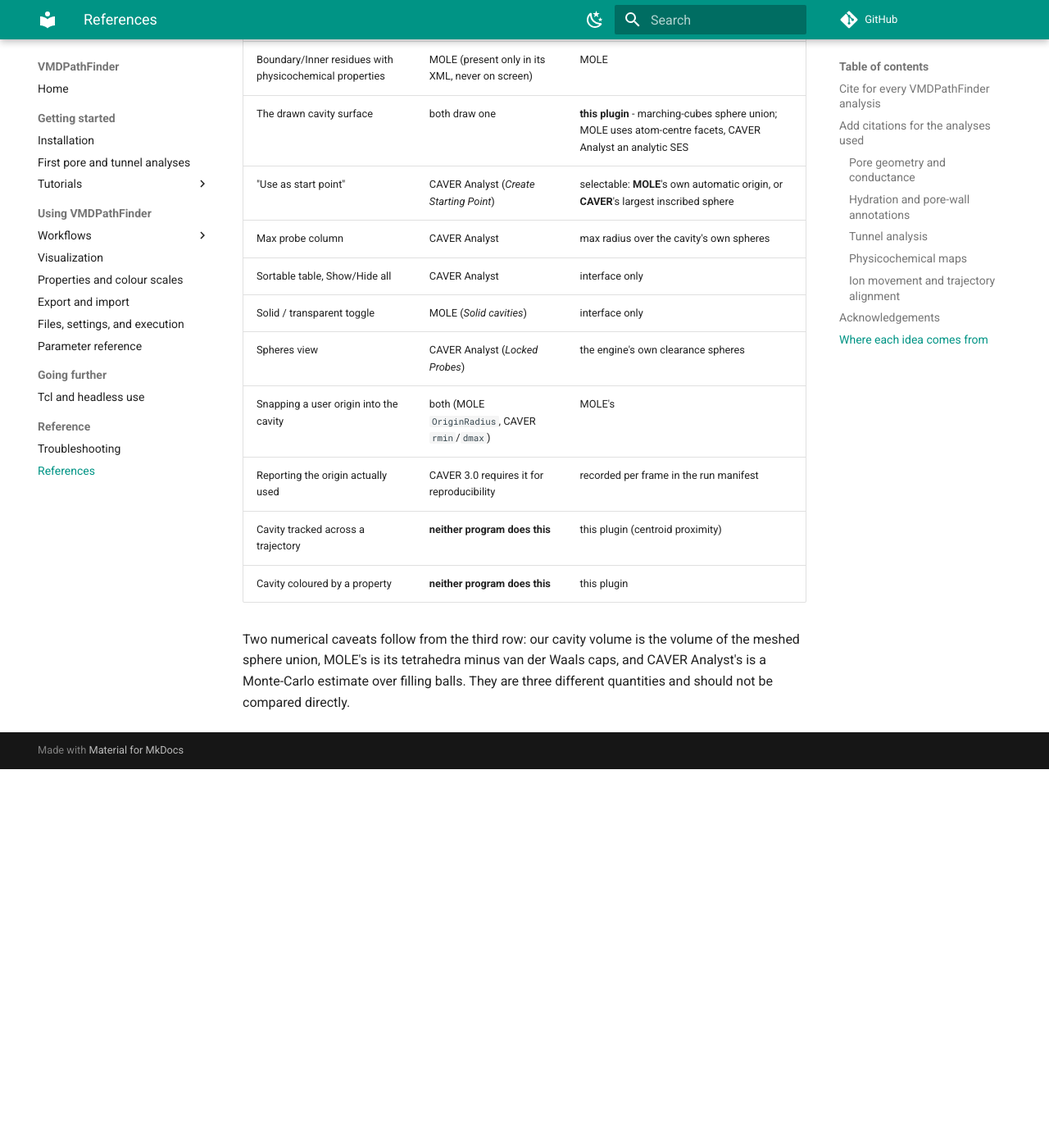
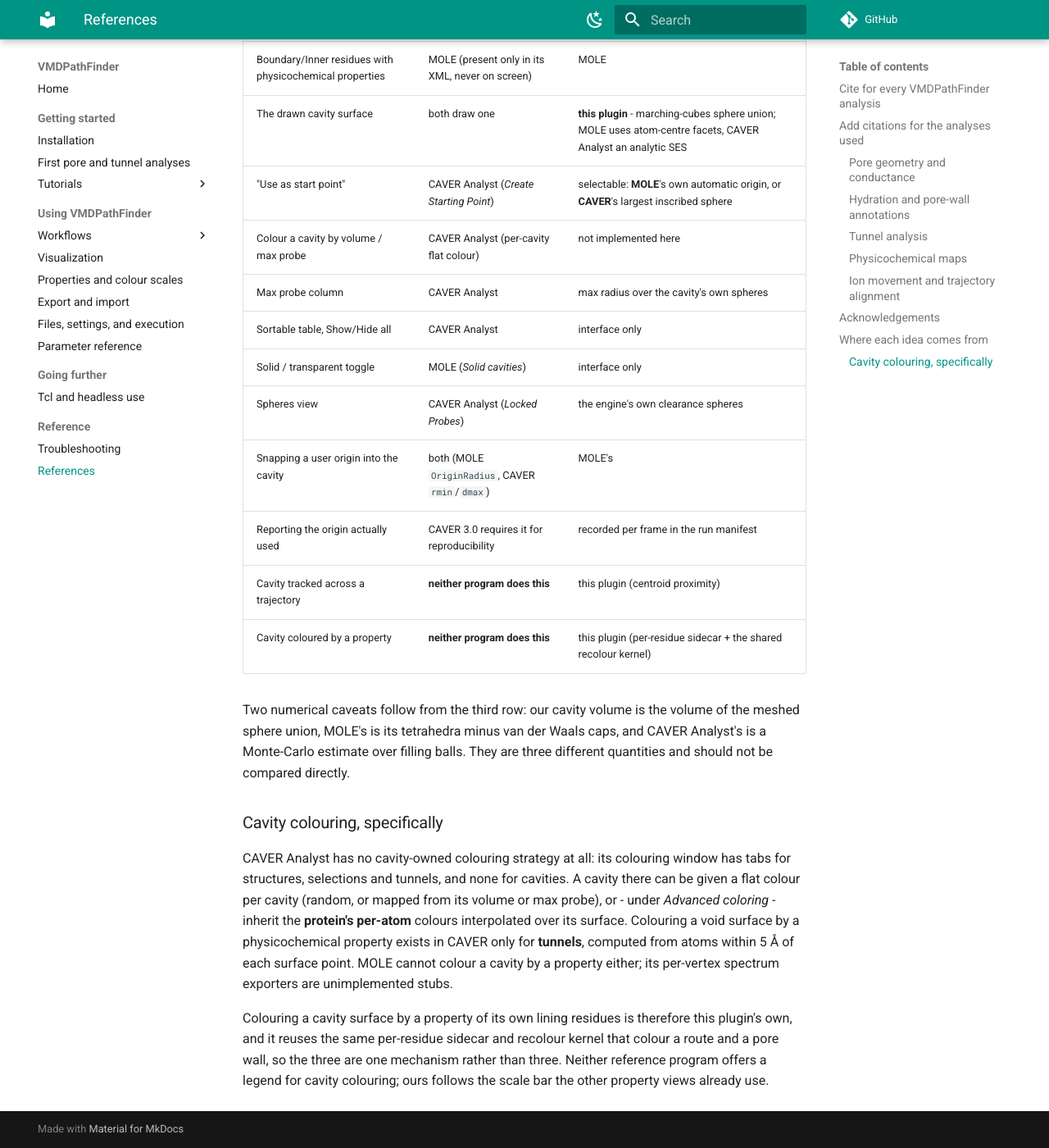
Before and after one commit to aminkvh/VMDHole, an MkDocs documentation site: the page built from docs/references.md, in a window 1280 px wide and 1400 px high, scrolled down 3154 px. Shown: the whole window at 82% size. Built offline with MkDocs 1.6.1 and Material for MkDocs 9.7.7, drawn with Linux system fonts in a browser that asks for light colours; comment, search, counter and statistics services are not loaded; before the commit the page ends 4092 px from its top, so only the background shows below that.

Commit message:
feat: colour a cavity by its lining chemistry

```diff
--- a/docs/references.md
+++ b/docs/references.md
@@ -124,6 +124,7 @@
 | Boundary/Inner residues with physicochemical properties | MOLE (present only in its XML, never on screen) | MOLE |
 | The drawn cavity surface | both draw one | **this plugin** - marching-cubes sphere union; MOLE uses atom-centre facets, CAVER Analyst an analytic SES |
 | "Use as start point" | CAVER Analyst (*Create Starting Point*) | selectable: **MOLE**'s own automatic origin, or **CAVER**'s largest inscribed sphere |
+| Colour a cavity by volume / max probe | CAVER Analyst (per-cavity flat colour) | not implemented here |
 | Max probe column | CAVER Analyst | max radius over the cavity's own spheres |
 | Sortable table, Show/Hide all | CAVER Analyst | interface only |
 | Solid / transparent toggle | MOLE (*Solid cavities*) | interface only |
@@ -131,9 +132,26 @@
 | Snapping a user origin into the cavity | both (MOLE `OriginRadius`, CAVER `rmin`/`dmax`) | MOLE's |
 | Reporting the origin actually used | CAVER 3.0 requires it for reproducibility | recorded per frame in the run manifest |
 | Cavity tracked across a trajectory | **neither program does this** | this plugin (centroid proximity) |
-| Cavity coloured by a property | **neither program does this** | this plugin |
+| Cavity coloured by a property | **neither program does this** | this plugin (per-residue sidecar + the shared recolour kernel) |
 
 Two numerical caveats follow from the third row: our cavity volume is the volume
 of the meshed sphere union, MOLE's is its tetrahedra minus van der Waals caps,
 and CAVER Analyst's is a Monte-Carlo estimate over filling balls. They are three
 different quantities and should not be compared directly.
+
+### Cavity colouring, specifically
+
+CAVER Analyst has no cavity-owned colouring strategy at all: its colouring
+window has tabs for structures, selections and tunnels, and none for cavities.
+A cavity there can be given a flat colour per cavity (random, or mapped from its
+volume or max probe), or - under *Advanced coloring* - inherit the **protein's
+per-atom** colours interpolated over its surface. Colouring a void surface by a
+physicochemical property exists in CAVER only for **tunnels**, computed from
+atoms within 5 Å of each surface point. MOLE cannot colour a cavity by a
+property either; its per-vertex spectrum exporters are unimplemented stubs.
+
+Colouring a cavity surface by a property of its own lining residues is therefore
+this plugin's own, and it reuses the same per-residue sidecar and recolour
+kernel that colour a route and a pore wall, so the three are one mechanism
+rather than three. Neither reference program offers a legend for cavity
+colouring; ours follows the scale bar the other property views already use.
```
Also changed, not shown: 2 other files.
